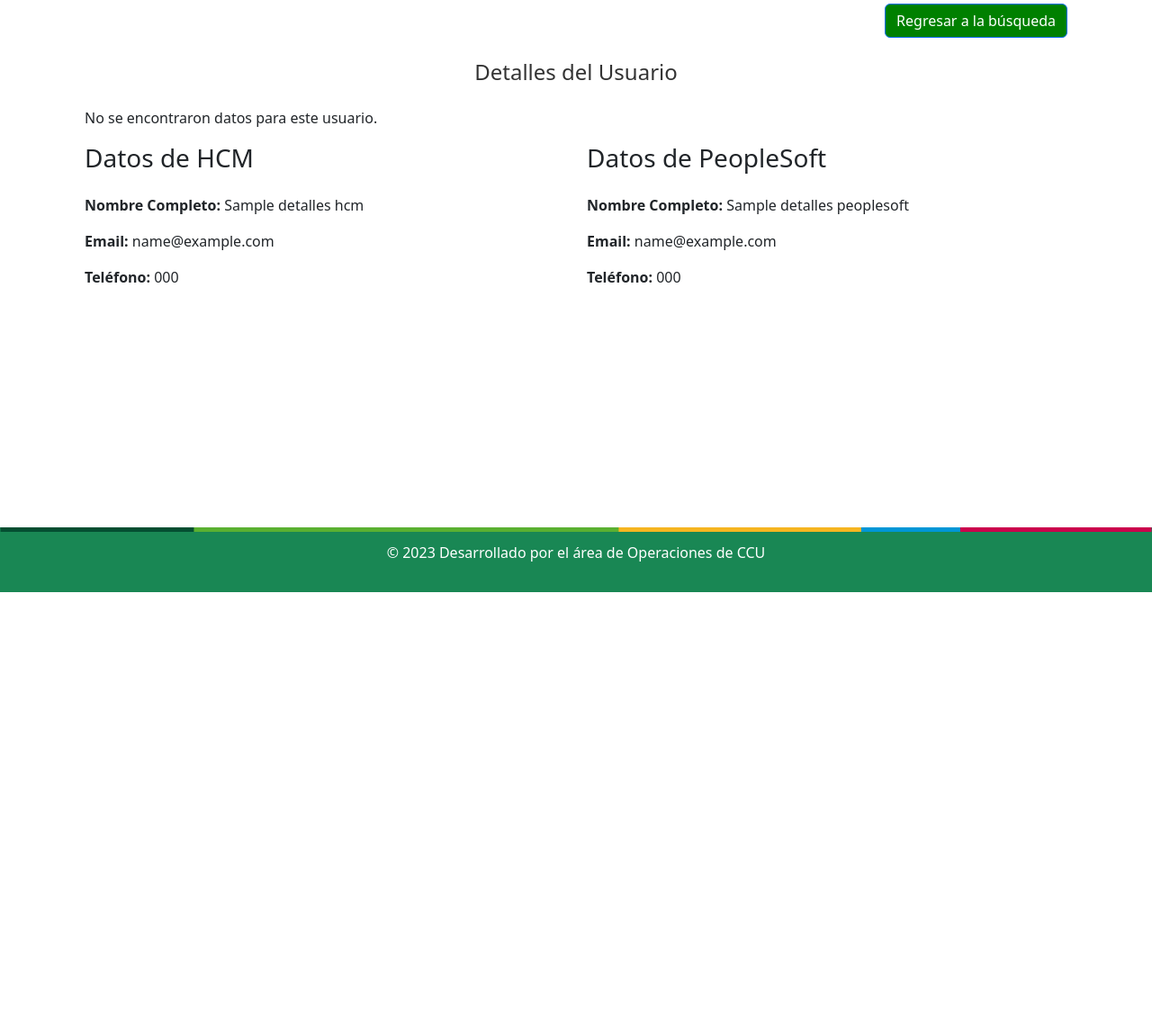
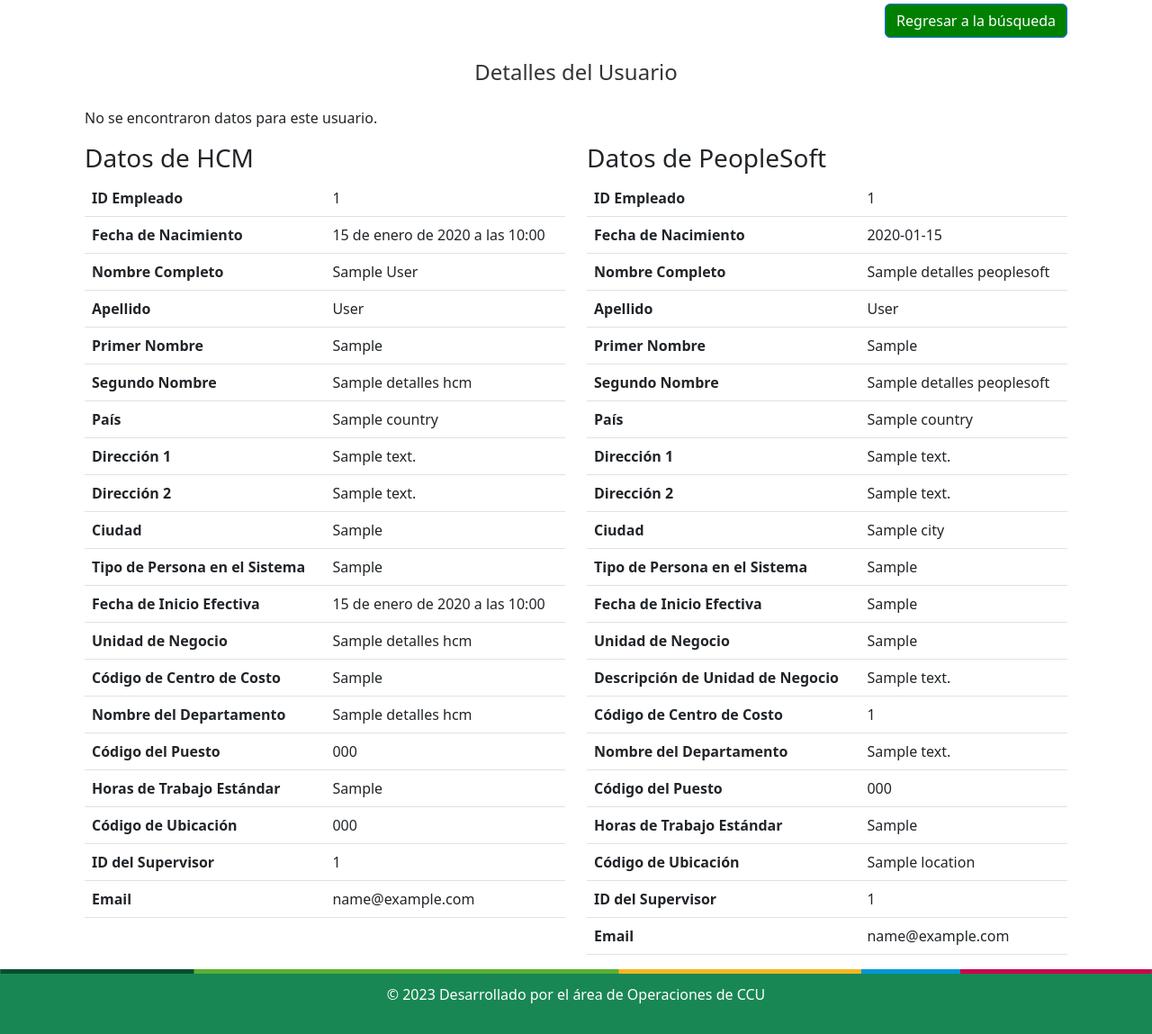
Before and after one commit to operrhh/pull_front, a Django app: template IntegraSoft_Front/mantenedor_works/templates/mantenedor_works/hcm_peoplesoft.html in a window 1280 px wide. Shown: the part 142-1291 px from the top of the page at 90% size. Before the commit the page ends 800 px from the top, so only its background shows below. Run offline with Django 4.2, Linux system fonts and the light colour scheme; the template is opened without the code that fills it: most values are stand-ins (such as "Sample title", 1, 10 or a date in 2020); some libraries are stand-ins or nearby versions.

Commit message:
Actualizacion grilla de busqueda

```diff
--- a/IntegraSoft_Front/mantenedor_works/templates/mantenedor_works/buscar_usuarios.html
+++ b/IntegraSoft_Front/mantenedor_works/templates/mantenedor_works/buscar_usuarios.html
@@ -27,8 +27,11 @@
               <td>{{ usuario.nombre_completo }}</td>
               <td>{{ usuario.department_name }}</td>
               <td>
-              <!-- Asegúrate de que 'base_datos' y 'usuario.personNumber' sean proporcionados correctamente por la vista -->
+                  {% if usuario.personNumber %}
                       <a href="{% url 'workers:detalles_usuario' base_datos=base_datos user_id=usuario.personNumber %}" class="btn btn-primary">Ver Detalle</a>
+                  {% else %}
+                      <span>No disponible</span>
+                  {% endif %}
               </td>
           </tr>
           {% empty %}
--- a/IntegraSoft_Front/mantenedor_works/templates/mantenedor_works/detalles_usuario.html
+++ b/IntegraSoft_Front/mantenedor_works/templates/mantenedor_works/detalles_usuario.html
@@ -13,43 +13,32 @@
   {% block script_cargar %} <script src="{% static 'js/listener.js' %}"></script>{% endblock script_cargar %}
   {% block script_regreso %} <script src="{% static 'js/regreso.js'%}"></script>{% endblock script_regreso %}
   <div class="align-right">
-    <!-- Botón para regresar a la página de búsqueda -->
     <a id="regresar_formulario" href="{% url 'workers:buscar_usuarios_mantenedor_works' %}" class="btn btn-primary">Regresar a la búsqueda</a>
   </div>
 
   <h1 class="text-center mt-4">Detalles del Usuario</h1>
   <div class="mt-4">
     {% if base_datos == 'HCM' and detalles_hcm %}
-      <h2>{{ detalles_hcm.nombre_completo }}</h2>
-      <p><strong>Número de Persona:</strong> {{ detalles_hcm.personNumber }}</p>
-      <p><strong>Email:<strong> {{ detalles_hcm.email }}</p>
-      <!-- Agrega más campos de detalles_hcm según sea necesario -->
+        <h2>{{ detalles_hcm.display_name }}</h2>
+        <p><strong>Número de Persona:</strong> {{ detalles_hcm.person_number }}</p>
     {% elif base_datos == 'PeopleSoft' and detalles_peoplesoft %}
-      <h2>{{ detalles_peoplesoft.nombre_completo }}</h2>
-      <p><strong>Número de Persona:</strong> {{ detalles_peoplesoft.personNumber }}</p>
-      <p><strong>Email:<strong> {{ detalles_peoplesoft.email }}</p>
-      <!-- Agrega más campos de detalles_peoplesoft según sea necesario -->
+        <h2>{{ detalles_peoplesoft.name }}</h2>
+        <p><strong>ID Empleado:</strong> {{ detalles_peoplesoft.emplid }}</p>
     {% else %}
-      <p>No se encontraron datos para este usuario.</p>
+        <p>No se encontraron datos para este usuario.</p>
     {% endif %}
-
-    <!-- Aquí puedes agregar más lógica para detectar diferencias entre los sistemas -->
-  {%block error %}
-
-  {% endblock error %}
-
-
     <div class="row">
       <!-- Sección para los datos de HCM -->
-      <div class="col-md-6 {% if formulario_data.base_datos == 'HCM' %}background-hcm{% endif %}">
+      <div class="col-md-6 {% if base_datos == 'HCM' %}background-hcm{% endif %}">
         {% block hcm_block %} {% endblock hcm_block %}
       </div>
 
       <!-- Sección para los datos de PeopleSoft -->
-      <div class="col-md-6 {% if formulario_data.base_datos == 'PeopleSoft' %}background-peoplesoft{% endif %}">
+      <div class="col-md-6 {% if base_datos == 'PeopleSoft' %}background-peoplesoft{% endif %}">
         {% block peoplesoft_block %} {% endblock peoplesoft_block %}
       </div>
     </div>
   </div>
 </div>
+
 {% endblock content %}
--- a/IntegraSoft_Front/mantenedor_works/templates/mantenedor_works/hcm_peoplesoft.html
+++ b/IntegraSoft_Front/mantenedor_works/templates/mantenedor_works/hcm_peoplesoft.html
@@ -9,13 +9,30 @@
 <div class="hcm">
     <h3>Datos de HCM</h3>
     {% if detalles_hcm %}
-        <div class="mt-4">
-            <!-- Ejemplo de cómo mostrar datos de HCM -->
-            <p><strong>Nombre Completo:</strong> {{ detalles_hcm.nombre_completo }}</p>
-            <p><strong>Email:</strong> {{ detalles_hcm.email }}</p>
-            <p><strong>Teléfono:</strong> {{ detalles_hcm.telefono }}</p>
-            <!-- Agrega más campos según sea necesario -->
-        </div>
+        <table class="table">
+            <tbody>
+                <tr><th>ID Empleado</th><td>{{ detalles_hcm.person_number }}</td></tr>
+                <tr><th>Fecha de Nacimiento</th><td>{{ detalles_hcm.date_of_birth }}</td></tr>
+                <tr><th>Nombre Completo</th><td>{{ detalles_hcm.display_name }}</td></tr>
+                <tr><th>Apellido</th><td>{{ detalles_hcm.last_name }}</td></tr>
+                <tr><th>Primer Nombre</th><td>{{ detalles_hcm.first_name }}</td></tr>
+                <tr><th>Segundo Nombre</th><td>{{ detalles_hcm.middle_names }}</td></tr>
+                <tr><th>País</th><td>{{ detalles_hcm.country }}</td></tr>
+                <tr><th>Dirección 1</th><td>{{ detalles_hcm.addressLine1 }}</td></tr>
+                <tr><th>Dirección 2</th><td>{{ detalles_hcm.addressLine2 }}</td></tr>
+                <tr><th>Ciudad</th><td>{{ detalles_hcm.town_or_city }}</td></tr>
+                <tr><th>Tipo de Persona en el Sistema</th><td>{{ detalles_hcm.system_person_type }}</td></tr>
+                <tr><th>Fecha de Inicio Efectiva</th><td>{{ detalles_hcm.effective_start_date }}</td></tr>
+                <tr><th>Unidad de Negocio</th><td>{{ detalles_hcm.business_unit_name }}</td></tr>
+                <tr><th>Código de Centro de Costo</th><td>{{ detalles_hcm.ccu_codigo_centro_costo }}</td></tr>
+                <tr><th>Nombre del Departamento</th><td>{{ detalles_hcm.department_name }}</td></tr>
+                <tr><th>Código del Puesto</th><td>{{ detalles_hcm.job_code }}</td></tr>
+                <tr><th>Horas de Trabajo Estándar</th><td>{{ detalles_hcm.standard_working_hours }}</td></tr>
+                <tr><th>Código de Ubicación</th><td>{{ detalles_hcm.locationCode }}</td></tr>
+                <tr><th>ID del Supervisor</th><td>{{ detalles_hcm.managerAssignmentNumber }}</td></tr>
+                <tr><th>Email</th><td>{{ detalles_hcm.email_address }}</td></tr>
+            </tbody>
+        </table>
     {% else %}
         <p>No se encontraron datos en HCM para este usuario.</p>
     {% endif %}
@@ -26,13 +43,31 @@
 <div class="peoplesoft">
     <h3>Datos de PeopleSoft</h3>
     {% if detalles_peoplesoft %}
-        <div class="mt-4">
-            <!-- Ejemplo de cómo mostrar datos de PeopleSoft -->
-            <p><strong>Nombre Completo:</strong> {{ detalles_peoplesoft.nombre_completo }}</p>
-            <p><strong>Email:</strong> {{ detalles_peoplesoft.email }}</p>
-            <p><strong>Teléfono:</strong> {{ detalles_peoplesoft.telefono }}</p>
-            <!-- Agrega más campos según sea necesario -->
-        </div>
+        <table class="table">
+            <tbody>
+                <tr><th>ID Empleado</th><td>{{ detalles_peoplesoft.emplid }}</td></tr>
+                <tr><th>Fecha de Nacimiento</th><td>{{ detalles_peoplesoft.birthdate }}</td></tr>
+                <tr><th>Nombre Completo</th><td>{{ detalles_peoplesoft.name }}</td></tr>
+                <tr><th>Apellido</th><td>{{ detalles_peoplesoft.last_name }}</td></tr>
+                <tr><th>Primer Nombre</th><td>{{ detalles_peoplesoft.first_name }}</td></tr>
+                <tr><th>Segundo Nombre</th><td>{{ detalles_peoplesoft.middle_name }}</td></tr>
+                <tr><th>País</th><td>{{ detalles_peoplesoft.country }}</td></tr>
+                <tr><th>Dirección 1</th><td>{{ detalles_peoplesoft.address1 }}</td></tr>
+                <tr><th>Dirección 2</th><td>{{ detalles_peoplesoft.address2 }}</td></tr>
+                <tr><th>Ciudad</th><td>{{ detalles_peoplesoft.city }}</td></tr>
+                <tr><th>Tipo de Persona en el Sistema</th><td>{{ detalles_peoplesoft.per_org }}</td></tr>
+                <tr><th>Fecha de Inicio Efectiva</th><td>{{ detalles_peoplesoft.hire_dt }}</td></tr>
+                <tr><th>Unidad de Negocio</th><td>{{ detalles_peoplesoft.business_unit }}</td></tr>
+                <tr><th>Descripción de Unidad de Negocio</th><td>{{ detalles_peoplesoft.business_unit_descr }}</td></tr>
+                <tr><th>Código de Centro de Costo</th><td>{{ detalles_peoplesoft.deptid }}</td></tr>
+                <tr><th>Nombre del Departamento</th><td>{{ detalles_peoplesoft.dept_descr }}</td></tr>
+                <tr><th>Código del Puesto</th><td>{{ detalles_peoplesoft.jobcode }}</td></tr>
+                <tr><th>Horas de Trabajo Estándar</th><td>{{ detalles_peoplesoft.std_hours }}</td></tr>
+                <tr><th>Código de Ubicación</th><td>{{ detalles_peoplesoft.location }}</td></tr>
+                <tr><th>ID del Supervisor</th><td>{{ detalles_peoplesoft.supervisor_id }}</td></tr>
+                <tr><th>Email</th><td>{{ detalles_peoplesoft.email }}</td></tr>
+            </tbody>
+        </table>
     {% else %}
         <p>No se encontraron datos en PeopleSoft para este usuario.</p>
     {% endif %}
```
Also changed, not shown: IntegraSoft_Front/mantenedor_works/services/hcm/worker_service_hcm.py (+32 -44 lines), IntegraSoft_Front/mantenedor_works/services/peoplesoft/worker_service_peoplesoft.py (+47 -0 lines), IntegraSoft_Front/mantenedor_works/static/js/formulario.js (+38 -38 lines), IntegraSoft_Front/mantenedor_works/views.py (+46 -17 lines). Lines whose indentation alone changed are shown as unchanged.
